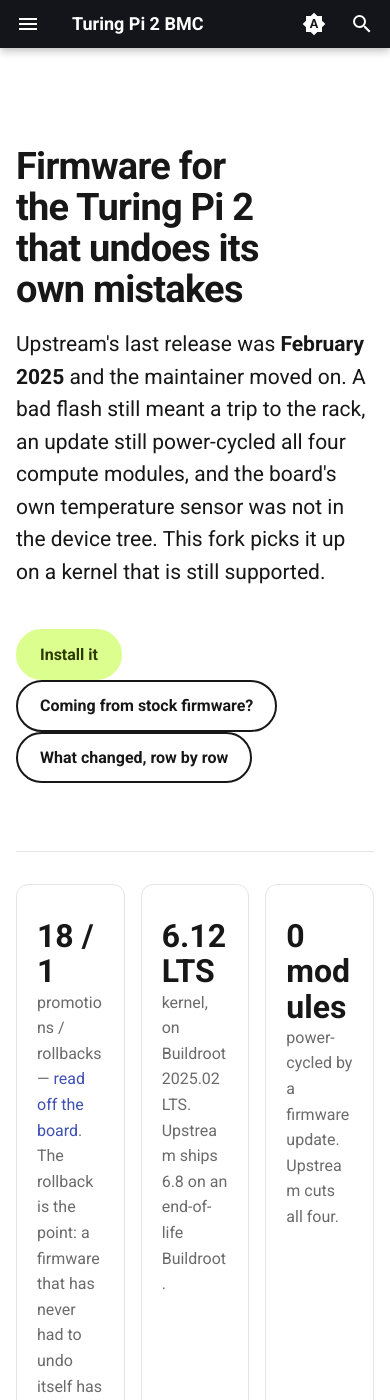
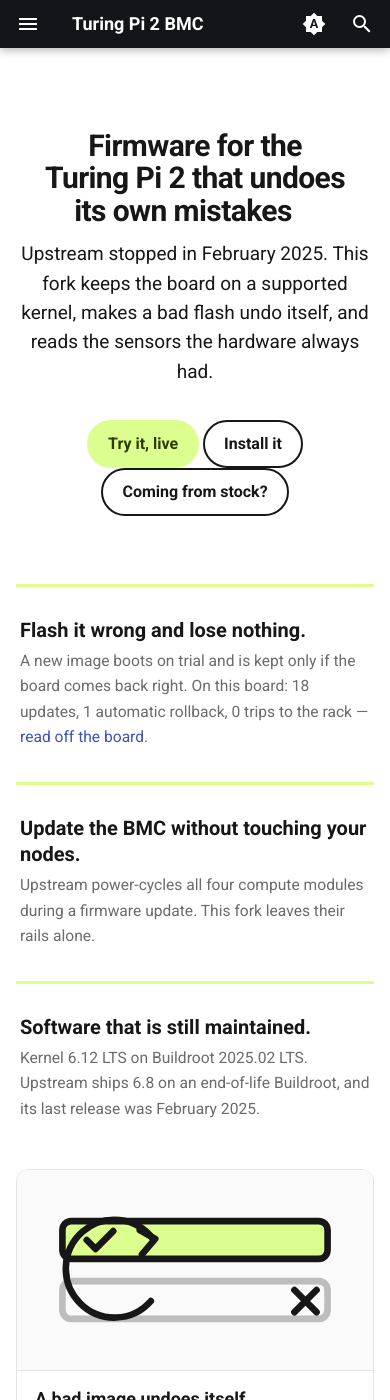
Before and after one commit to excavador-turing/www, an MkDocs documentation site: the page built from docs/index.md, in a window 390 px wide and 1400 px high. Built offline with MkDocs 1.6.1 and Material for MkDocs 9.7.7, drawn with Linux system fonts in a browser that asks for light colours; comment, search, counter and statistics services are not loaded; some of the changed text lies outside the part shown.

Commit message:
the landing page says it, and the feature pages show it (#13)
Three complaints on the previous landing, all right. The three numbers did
not talk: "18 / 1" asks a reader to already know what a promotion is. The
eight thumbnails were indistinguishable: a screenshot of a grey settings
page shrunk to 300 pixels looks like every other grey settings page. And the
hero pushed the page down with the sidebars gone and nothing filling the
width.

The hero is centred and compact now -- one headline, one sentence, three
buttons -- and the demo, which is live, is the primary action. Under it
the three numbers became three claims a person can act on, each with its
evidence in small type beneath: flash it wrong and lose nothing; update the
BMC without touching your nodes; software that is still maintained.

The plates are pictograms, generated in the site's own palette, one per
feature: two slots and an arrow back onto the kept one; a checked list; a
thermometer and a fan; a terminal with four tabs; toggles; a chart with a
port badge; nodes and a clock; a name tag. Abstract on purpose, and
distinguishable at a glance, which is the job of a tile.

The screenshots moved to where they are evidence rather than decoration:
each feature page now opens with the live capture of that feature on board
B, captioned with what it shows. A tile makes a claim; the page behind it
shows the thing.

Co-authored-by: Claude Fable 5.1 <noreply@anthropic.com>

```diff
--- a/docs/index.md
+++ b/docs/index.md
@@ -4,75 +4,75 @@ hide:
   - toc
 ---
 
-<div class="tp-hero" markdown>
+<div class="tp-hero tp-hero--center" markdown>
 
 # Firmware for the Turing Pi 2 that undoes its own mistakes
 
-<p class="lede">Upstream's last release was <strong>February 2025</strong> and the maintainer moved on. A bad flash still meant a trip to the rack, an update still power-cycled all four compute modules, and the board's own temperature sensor was not in the device tree. This fork picks it up on a kernel that is still supported.</p>
+<p class="lede">Upstream stopped in February 2025. This fork keeps the board on a supported kernel, makes a bad flash undo itself, and reads the sensors the hardware always had.</p>
 
 <div class="tp-actions" markdown>
-[Install it](guides/install.md){ .md-button .md-button--primary }
-[Coming from stock firmware?](guides/upgrade-from-stock.md){ .md-button }
-[What changed, row by row](reference/comparison.md){ .md-button }
+[Try it, live](demo/index.md){ .md-button .md-button--primary }
+[Install it](guides/install.md){ .md-button }
+[Coming from stock?](guides/upgrade-from-stock.md){ .md-button }
 </div>
 
 </div>
 
-<div class="tp-proof" markdown>
-<div markdown><b>18 / 1</b><span>promotions / rollbacks — [read off the board](reference/gate-history.md). The rollback is the point: a firmware that has never had to undo itself has not been shown able to.</span></div>
-<div markdown><b>6.12 LTS</b><span>kernel, on Buildroot 2025.02 LTS. Upstream ships 6.8 on an end-of-life Buildroot.</span></div>
-<div markdown><b>0 modules</b><span>power-cycled by a firmware update. Upstream cuts all four.</span></div>
+<div class="tp-claims" markdown>
+<div markdown><b>Flash it wrong and lose nothing.</b><span>A new image boots on trial and is kept only if the board comes back right. On this board: 18 updates, 1 automatic rollback, 0 trips to the rack — [read off the board](reference/gate-history.md).</span></div>
+<div markdown><b>Update the BMC without touching your nodes.</b><span>Upstream power-cycles all four compute modules during a firmware update. This fork leaves their rails alone.</span></div>
+<div markdown><b>Software that is still maintained.</b><span>Kernel 6.12 LTS on Buildroot 2025.02 LTS. Upstream ships 6.8 on an end-of-life Buildroot, and its last release was February 2025.</span></div>
 </div>
 
 <div class="tp-plates grid cards" markdown>
 
--   [![Firmware slots: what is running and what it falls back to](assets/cards/card-firmware.png)](features/updates-that-undo-themselves.md)
+-   [![](assets/icons/undo.svg)](features/updates-that-undo-themselves.md)
 
     [A bad image undoes itself](features/updates-that-undo-themselves.md)
 
-    Boots the new image *tentatively*; keeps it only if the daemon answers and every module's port is present.
+    Boots on trial; reverts by itself if the board does not come back right.
 
--   [![Every candidate version, from every configured source, with its checksum state](assets/cards/card-versions.png)](features/pick-a-version.md)
+-   [![](assets/icons/versions.svg)](features/pick-a-version.md)
 
     [Pick a version, from anywhere](features/pick-a-version.md)
 
-    This fork, upstream's two catalogues, or the SD card — side by side, each checksum-verified or marked as not.
+    This fork, upstream, or the SD card — every candidate checksum-verified.
 
--   [![Board health: memory, NAND erase blocks, clock sources](assets/cards/card-thermal.png)](features/see-what-the-board-sees.md)
+-   [![](assets/icons/sensors.svg)](features/see-what-the-board-sees.md)
 
     [See what the board sees](features/see-what-the-board-sees.md)
 
-    The temperature sensor upstream never described, which trip point set the fan, NAND wear, and what the clock is synced to.
+    The sensor upstream never exposed, and a fan that says why it is where it is.
 
--   [![A serial console in the browser showing a module's live kernel output](assets/cards/card-console.png)](features/a-console-to-every-module.md)
+-   [![](assets/icons/console.svg)](features/a-console-to-every-module.md)
 
     [A console to every module](features/a-console-to-every-module.md)
 
-    Four serial consoles in the browser, no header, no adapter — each opens on the module's recent output.
+    Four serial consoles in the browser. No header, no adapter.
 
--   [![Per-module power and USB routing](assets/cards/card-nodes.png)](reference/cli.md)
+-   [![](assets/icons/power.svg)](reference/cli.md)
 
     [Power and USB, per module](reference/cli.md)
 
-    Power, reset, USB routing and flashing — and a flash that refuses a module it cannot positively identify.
+    Power, reset, USB routing and flashing — and a flash that refuses to guess.
 
--   [![The raw /metrics exposition, as a scraper sees it](assets/cards/card-metrics.png)](reference/metrics.md)
+-   [![](assets/icons/metrics.svg)](reference/metrics.md)
 
     [Metrics, on their own port](reference/metrics.md)
 
-    Every family the board exposes, on a listener that serves nothing else — so a scraper never holds the root password.
+    Every family the board exposes, on a listener that reaches nothing else.
 
--   [![Network interfaces and time](assets/cards/card-network.png)](reference/api/network.md)
+-   [![](assets/icons/network.svg)](reference/api/network.md)
 
     [Network and time](reference/api/network.md)
 
-    Interfaces, addresses, and an NTP source you can set — and see whether it is actually synchronised.
+    Addresses, an NTP source you can set, and whether the clock actually synced.
 
--   [![Settings: hostname, configuration export](assets/cards/card-settings.png)](reference/api/board.md)
+-   [![](assets/icons/name.svg)](reference/api/board.md)
 
     [Name it, export it](reference/api/board.md)
 
-    Hostname, clock and configuration are controls, not files on a shell — and `tpi` reaches every one from a terminal.
+    Hostname, clock and configuration are controls, and `tpi` reaches every one.
 
 </div>
 
--- a/docs/stylesheets/landing.css
+++ b/docs/stylesheets/landing.css
@@ -117,6 +117,27 @@
 /* Hide Material's "edit this page" on the landing page: nothing to edit by hand. */
 .tp-landing .md-content__button { display: none; }
 
+/* ---- centered, compact hero; claims that talk; pictogram plates ------- */
+.tp-hero--center { text-align: center; padding: 1.6rem 0 0.6rem; border-bottom: 0; }
+.tp-hero--center h1 { font-size: clamp(1.5rem, 2.8vw, 2.2rem); max-width: 26ch; margin: 0 auto 0.6rem; }
+.tp-hero--center p.lede { font-size: 0.95rem; max-width: 58ch; margin: 0 auto 0.9rem; }
+.tp-hero--center .tp-actions { justify-content: center; margin-bottom: 0.4rem; }
+.tp-hero--center .md-button { padding: 0.45rem 0.95rem; font-size: 0.8rem; }
+
+/* Three claims, each a sentence with its evidence underneath. A bare "18 / 1"
+   asks the reader to already know what it means; this tells them. */
+.tp-claims { display: grid; grid-template-columns: repeat(3, minmax(0, 1fr)); gap: 0.8rem; margin: 0.6rem 0 1.6rem; }
+@media (max-width: 900px) { .tp-claims { grid-template-columns: 1fr; } }
+.tp-claims > div { border-top: 3px solid var(--tp-lime); padding: 0.7rem 0.2rem 0; }
+.tp-claims b { display: block; font-size: 1rem; line-height: 1.3; color: var(--tp-ink); margin-bottom: 0.25rem; }
+.tp-claims span { font-size: 0.78rem; line-height: 1.45; color: var(--tp-muted); }
+
+/* Pictograms, not screenshots: a thumbnail of a grey settings page is
+   indistinguishable from the next one. The live screenshot is on the feature
+   page, where it is evidence rather than decoration. */
+.tp-plates.grid.cards > ul > li img { aspect-ratio: 16 / 9; object-fit: contain; background: #fafafa; }
+[data-md-color-scheme="slate"] .tp-plates.grid.cards > ul > li img { filter: invert(0.92) hue-rotate(180deg); }
+
 /* ---- the demo page: panes side by side ---------------------------------- */
 .tp-demo { display: grid; grid-template-columns: repeat(3, minmax(0, 1fr)); gap: 0.9rem; margin: 1rem 0 2rem 0; }
 @media (max-width: 1100px) { .tp-demo { grid-template-columns: 1fr; } }
```
Also changed, not shown: docs/features/a-console-to-every-module.md (+5 -0 lines), docs/features/pick-a-version.md (+5 -0 lines), docs/features/see-what-the-board-sees.md (+5 -0 lines), docs/features/updates-that-undo-themselves.md (+5 -0 lines), docs/assets/icons/console.svg (added), docs/assets/icons/metrics.svg (added), docs/assets/icons/name.svg (added), docs/assets/icons/network.svg (added), docs/assets/icons/power.svg (added), docs/assets/icons/sensors.svg (added), docs/assets/icons/undo.svg (added), docs/assets/icons/versions.svg (added).
